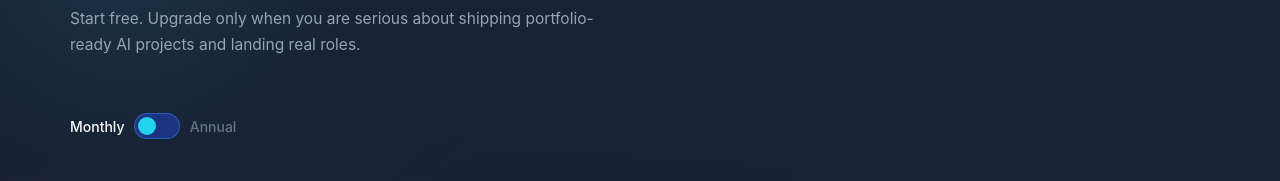
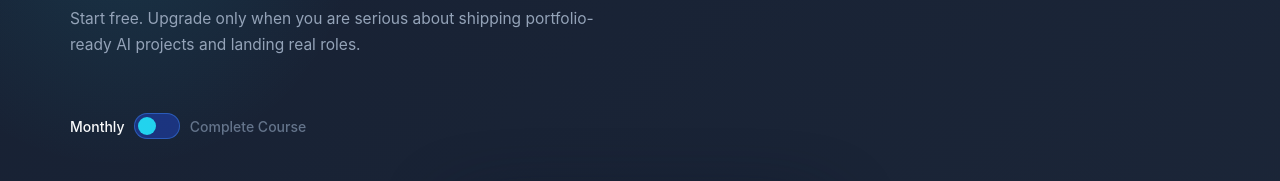
Before and after one commit to RzLetsCode/portfolio, a Next.js app: page /portfolio/ in a window 1280 px wide. Shown: the part 4043-4224 px from the top of the page. Built offline with nearby package versions, Linux system fonts and the light colour scheme.

Commit message:
Change 'Annual' label to 'Complete Course'

```diff
--- a/components/Pricing.tsx
+++ b/components/Pricing.tsx
@@ -124,7 +124,7 @@ export default function Pricing() {
                 isAnnual ? styles.active : ''
               }`}
             >
-              Annual
+              Complete Course
             </span>
             {isAnnual && (
               <span className={styles.saveBadge}>Save Up to ~50%</span>
```
